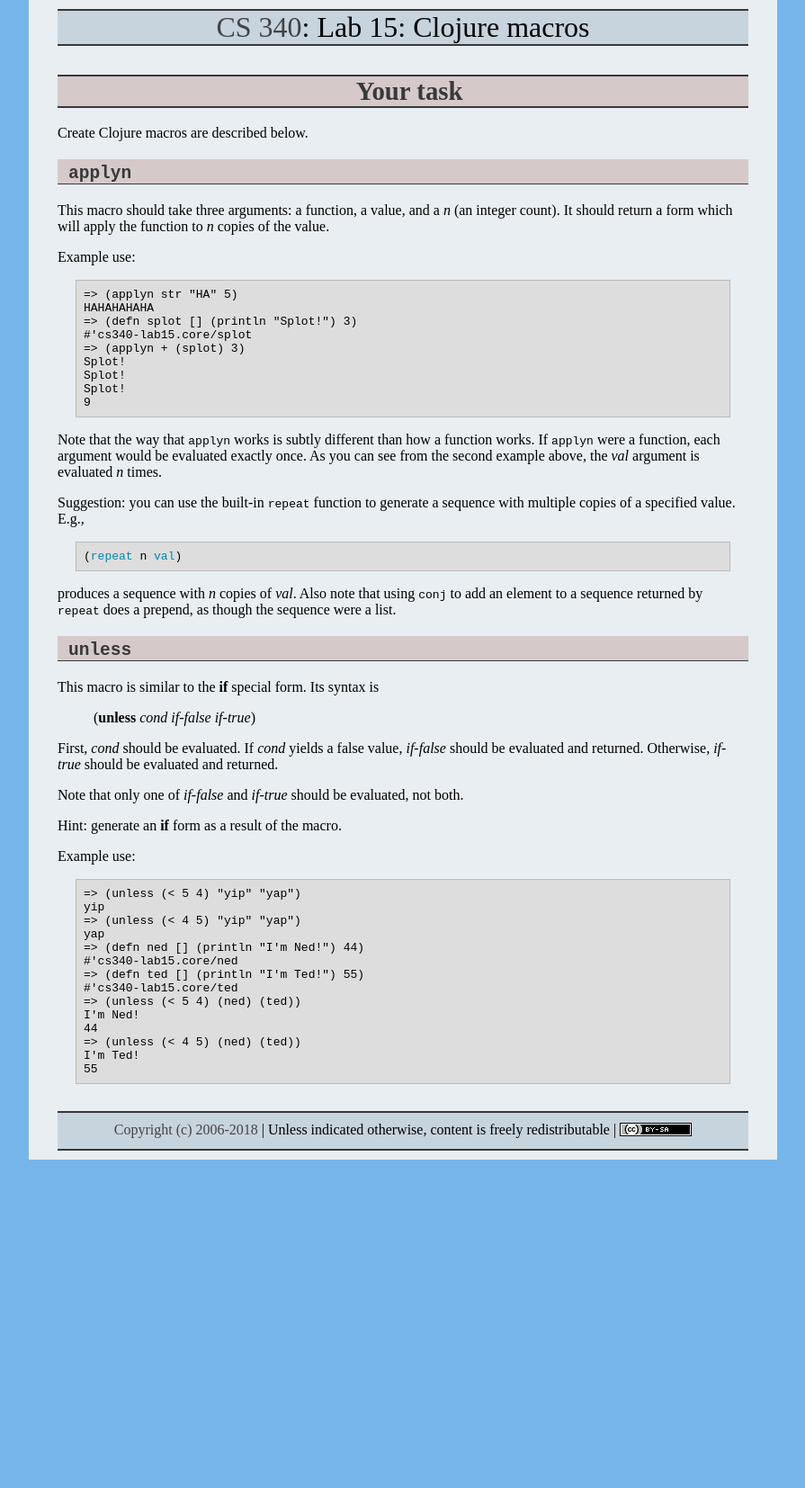
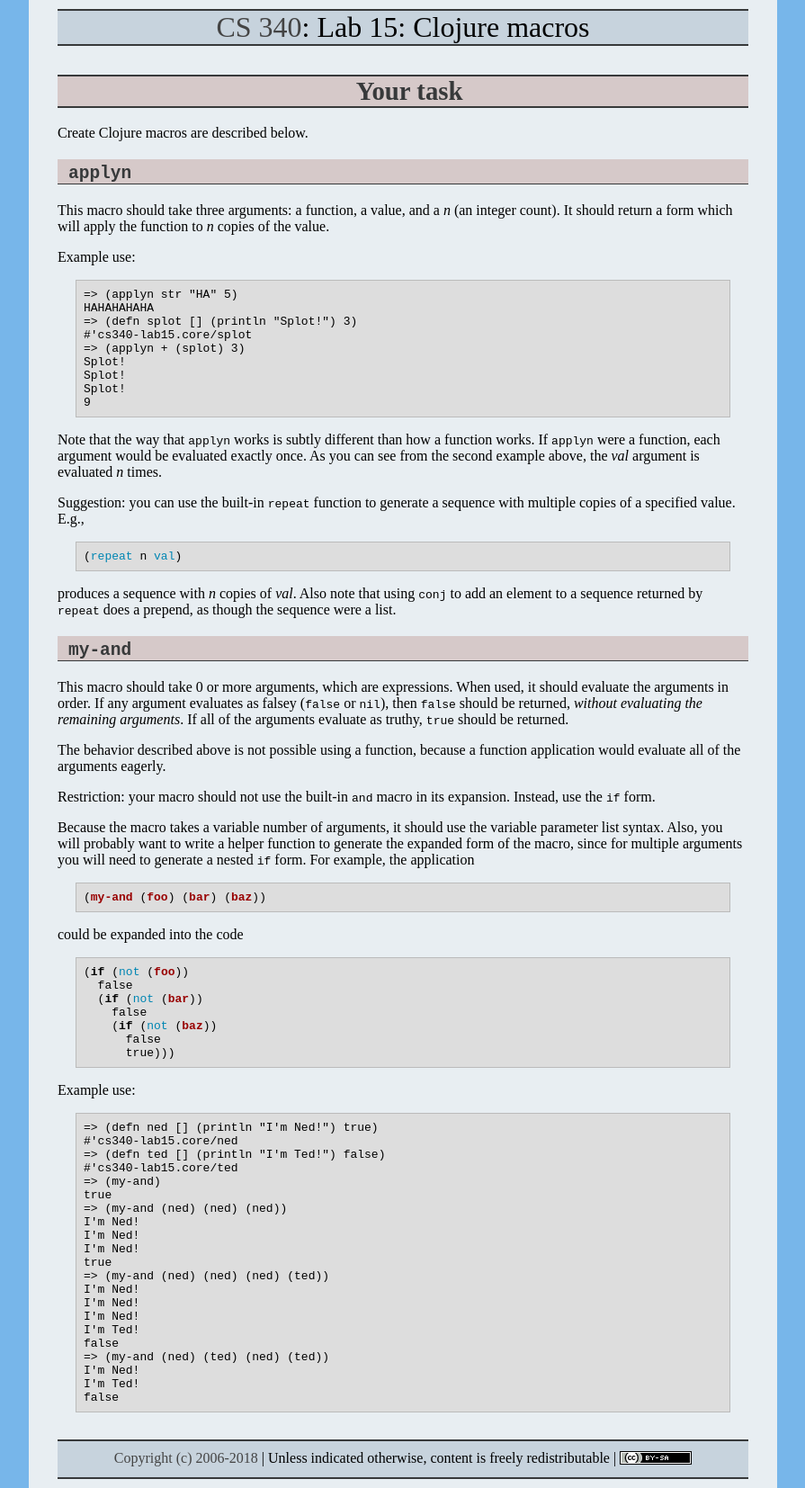
Before and after one commit to ycpcs/cs340-fall2018, a Jekyll site: the page built from labs/lab15.md, in a window 1280 px wide. Shown: the whole page at 90% size, without its empty margins (192-1087 px from the left). Built offline with Jekyll 4.4.1, drawn with Linux system fonts in a browser that asks for light colours; before the commit the page ends 1289 px from its top, so only the background shows below that.

Commit message:
better second macro (my-and)
The unless macro is described in the lecture notes.

```diff
--- a/labs/lab15.md
+++ b/labs/lab15.md
@@ -33,6 +33,58 @@ Suggestion: you can use the built-in `repeat` function to generate a sequence wi
 
 produces a sequence with *n* copies of *val*.  Also note that using `conj` to add an element to a sequence returned by `repeat` does a prepend, as though the sequence were a list.
 
+## `my-and`
+
+This macro should take 0 or more arguments, which are expressions.  When used, it should evaluate the arguments in order.  If any argument evaluates as falsey (`false` or `nil`), then `false` should be returned, *without evaluating the remaining arguments*.  If all of the arguments evaluate as truthy, `true` should be returned.
+
+The behavior described above is not possible using a function, because a function application would evaluate all of the arguments eagerly.
+
+Restriction: your macro should not use the built-in `and` macro in its expansion.  Instead, use the `if` form.
+
+Because the macro takes a variable number of arguments, it should use the variable parameter list syntax.  Also, you will probably want to write a helper function to generate the expanded form of the macro, since for multiple arguments you will need to generate a nested `if` form.  For example, the application
+
+{% highlight clojure %}
+(my-and (foo) (bar) (baz))
+{% endhighlight %}
+
+could be expanded into the code
+
+{% highlight clojure %}
+(if (not (foo))
+  false
+  (if (not (bar))
+    false
+    (if (not (baz))
+      false
+      true)))
+{% endhighlight %}
+
+Example use:
+
+    => (defn ned [] (println "I'm Ned!") true)
+    #'cs340-lab15.core/ned
+    => (defn ted [] (println "I'm Ted!") false)
+    #'cs340-lab15.core/ted
+    => (my-and)
+    true
+    => (my-and (ned) (ned) (ned))
+    I'm Ned!
+    I'm Ned!
+    I'm Ned!
+    true
+    => (my-and (ned) (ned) (ned) (ted))
+    I'm Ned!
+    I'm Ned!
+    I'm Ned!
+    I'm Ted!
+    false
+    => (my-and (ned) (ted) (ned) (ted))
+    I'm Ned!
+    I'm Ted!
+    false
+
+
+<!--
 ## `unless`
 
 This macro is similar to the **if** special form.  Its syntax is
@@ -61,3 +113,4 @@ Example use:
     => (unless (< 4 5) (ned) (ted))
     I'm Ted!
     55
+-->
```
